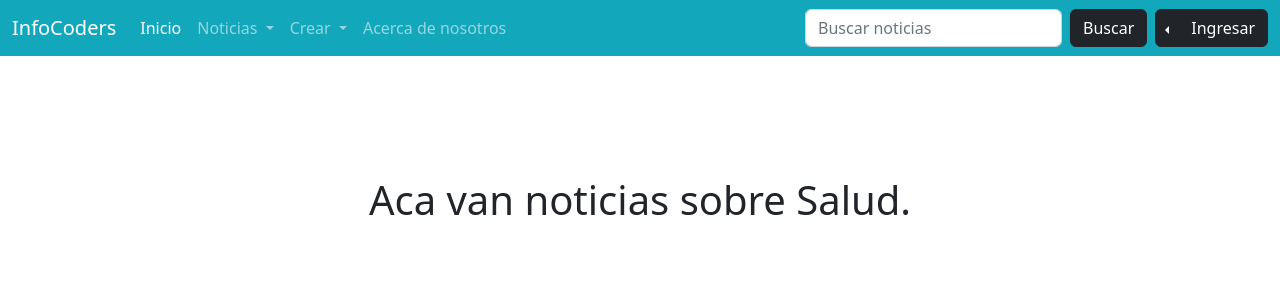
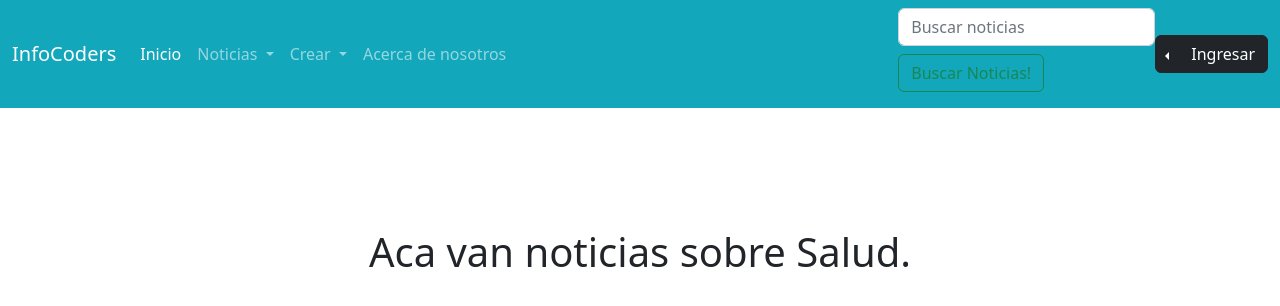
Before and after one commit to jcsax/PFCoder, a Django app: page /Noticias/Salud/ in a window 1280 px wide. Shown: the top 306 px of the page. Run offline with Django 4.2, Linux system fonts and the light colour scheme; data that the repository does not hold is empty.

Commit message:
Buscador

```diff
--- a/blog/templates/base.html
+++ b/blog/templates/base.html
@@ -42,9 +42,10 @@
                     <a class="nav-link" href="/about_us/">Acerca de nosotros</a>
                   </li>
     </ul>
-            <form class="d-flex" role="search">
-              <input class="form-control me-2" type="search" placeholder="Buscar noticias" aria-label="Search">
-              <button class="btn btn-dark me-2" type="submit">Buscar</button>
+    <form class="from-inline my-2 my-lg-0" action="/Noticias/Buscar_Noticias/" method="GET">
+      <input class="form-control mr-sm-2" type="text" placeholder="Buscar noticias" name="search" aria-label="Search">
+      <button class="btn btn-outline-success my-2 my-sm.0" type="sumbit"> Buscar Noticias!</button>
+  </form>
             </form>
             <div class="btn-group dropstart">
               <button type="button" class="btn btn-dark dropdown-toggle dropdown-toggle-split" data-bs-toggle="dropdown" aria-expanded="false">
--- a/blog/urls.py
+++ b/blog/urls.py
@@ -1,5 +1,5 @@
 from django.urls import path
-from blog.views import publicar_economia, publicar_entretenimiento, publicar_salud, create_publi_salud, create_publi_entretenimiento, create_publi_economia
+from blog.views import publicar_economia, publicar_entretenimiento, publicar_salud, create_publi_salud, create_publi_entretenimiento, create_publi_economia, Buscar_Noticias_views
 
 urlpatterns = [
     path('Entretenimiento/', publicar_entretenimiento, name = 'publi_entretenimiento'),
@@ -8,4 +8,5 @@ urlpatterns = [
     path('create-publi-salud/', create_publi_salud, name = 'create-publi-salud'),
     path('create-publi-entretenimiento/', create_publi_entretenimiento, name = 'create-publi-entretenimiento'),
     path('create-publi-economia/', create_publi_economia, name = 'create-publi-economia'),
+    path('Buscar_Noticias/', Buscar_Noticias_views, name = 'Buscar_Noticias')
     ]
--- a/blog/views.py
+++ b/blog/views.py
@@ -24,7 +24,7 @@ def create_publi_salud(request):
         form = Salud_form()
         context = {'form':form}
         return render(request, 'create_publi_salud.html', context=context)
-    elif request.method == 'POST':
+    else:
         form = Salud_form(request.POST)
         if form.is_valid():
             new_publi_salud = Salud.objects.create(
@@ -32,18 +32,17 @@ def create_publi_salud(request):
                 author = form.cleaned_data['author'],
                 publish_date = form.cleaned_data['publish_date'],
                 text = form.cleaned_data['text'],
+                pic = form.cleaned_data['pic'],
             )
             context ={'new_publi_salud':new_publi_salud}
-        else:
-            context ={'errors': form.errors}
-    return render(request, 'create_publi_salud.html', context=context)
+        return render(request, 'create_publi_salud.html', context=context)
 
 def create_publi_economia(request):
     if request.method == 'GET':
         form = Economia_form()
         context = {'form':form}
         return render(request, 'create_publi_economia.html', context=context)
-    elif request.method == 'POST':
+    else:
         form = Economia_form(request.POST)
         if form.is_valid():
             new_publi_economia = Economia.objects.create(
@@ -51,18 +50,17 @@ def create_publi_economia(request):
                 author = form.cleaned_data['author'],
                 publish_date = form.cleaned_data['publish_date'],
                 text = form.cleaned_data['text'],
+                pic = form.cleaned_data['pic'],
             )
             context ={'new_publi_economia':new_publi_economia}
-        else:
-            context ={'errors': form.errors}
-    return render(request, 'create_publi_economia.html', context=context)
+        return render(request, 'create_publi_economia.html', context=context)
 
 def create_publi_entretenimiento(request):
     if request.method == 'GET':
         form = Entretenimiento_form()
         context = {'form':form}
         return render(request, 'create_publi_entretenimiento.html', context=context)
-    elif request.method == 'POST':
+    else:
         form = Entretenimiento_form(request.POST)
         if form.is_valid():
             new_publi_entretenimiento = Entretenimiento.objects.create(
@@ -70,8 +68,15 @@ def create_publi_entretenimiento(request):
                 author = form.cleaned_data['author'],
                 publish_date = form.cleaned_data['publish_date'],
                 text = form.cleaned_data['text'],
+                pic = form.cleaned_data['pic'],
             )
             context ={'new_publi_entretenimiento':new_publi_entretenimiento}
-        else:
-            context = {'errors': form.errors}
-    return render(request, 'create_publi_entretenimiento.html', context=context)
+        return render(request, 'create_publi_entretenimiento.html', context=context)
+
+def Buscar_Noticias_views(request):
+    print(request.GET)
+    Entretenimiento_buscar = Entretenimiento.objects.filter(title__icontains = request.GET['search'])
+    Salud_buscar = Salud.objects.filter(title__icontains = request.GET['search'])
+    Economia_buscar = Economia.objects.filter(title__icontains = request.GET['search'])
+    context = {'Entretenimiento_buscar': Entretenimiento, 'Salud_buscar': Salud, 'Economia_buscar': Economia}
+    return render(request, 'buscar_noticias.html', context = context)
```
Also changed, not shown: blog/templates/Buscar_Noticias.html (added, +15 -0 lines).
